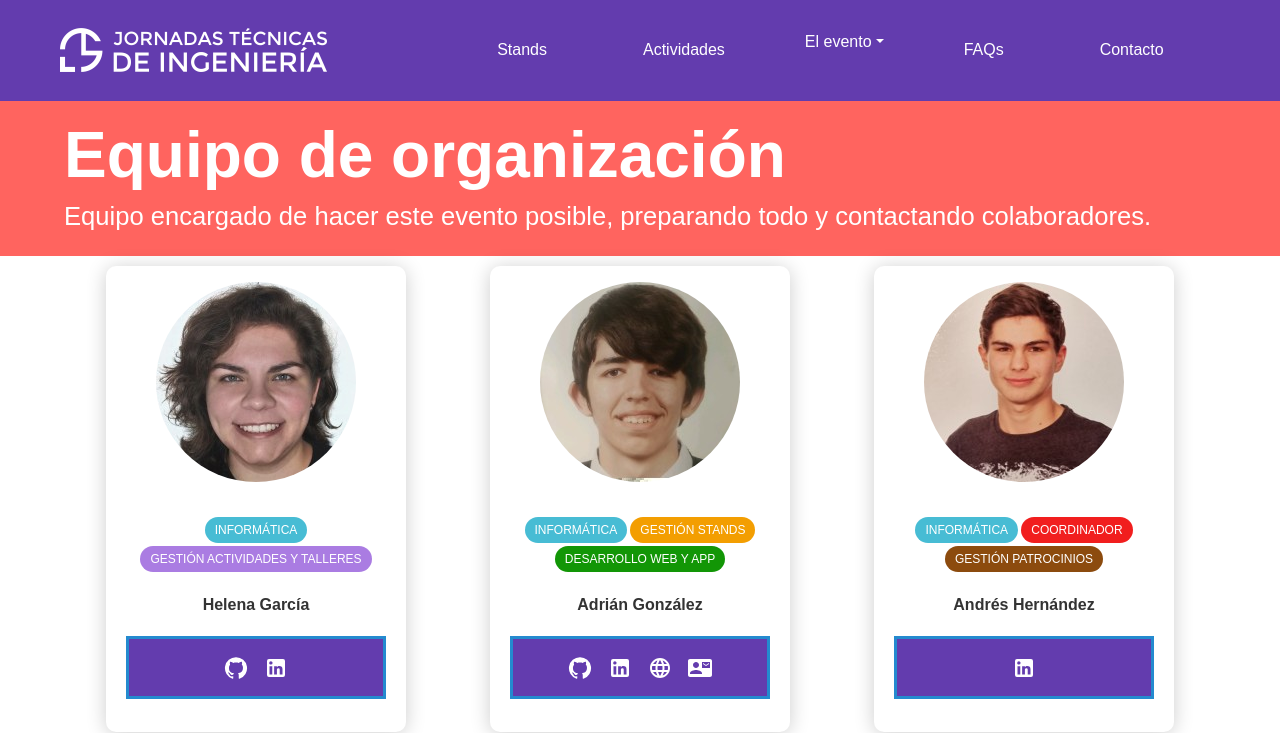
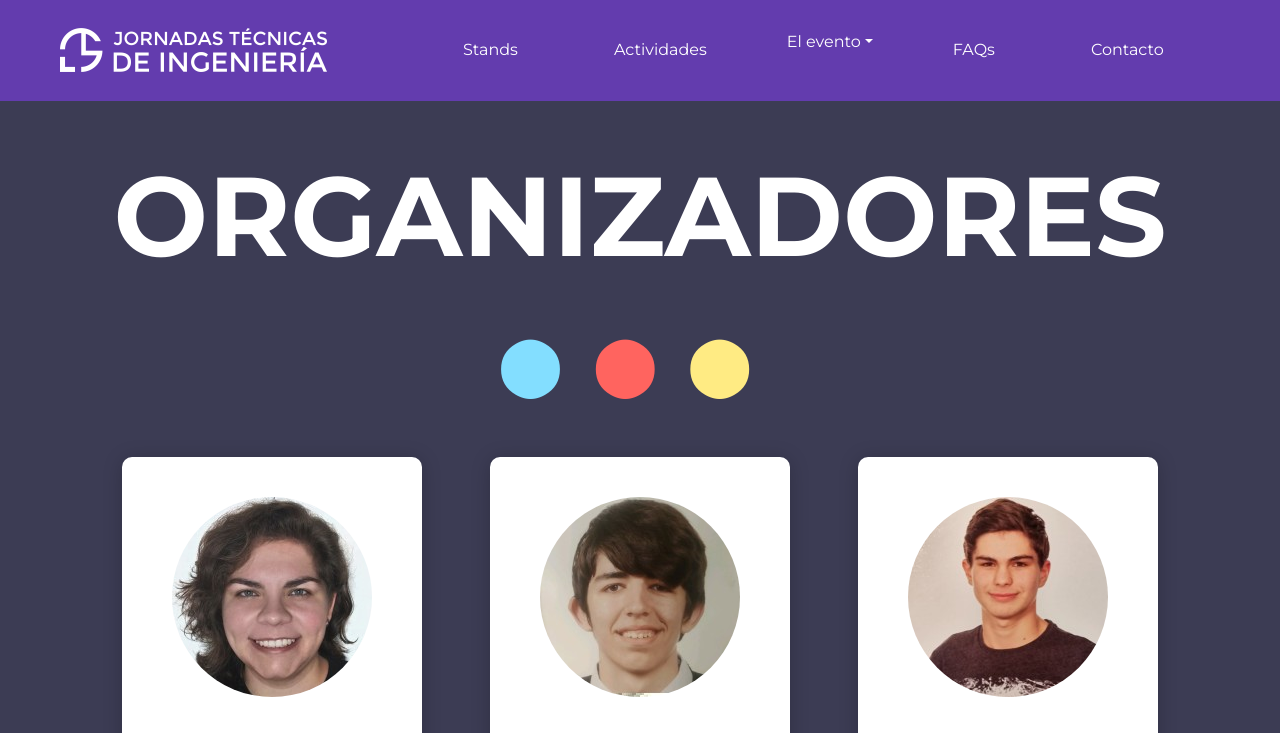
Before and after one commit to JornadasTecnicasDeIngenieria/web, a Next.js app: page /organizadores in a window 1280 px wide. Shown: the top 733 px of the page. Built offline with nearby package versions, Linux system fonts and the light colour scheme.

Commit message:
Mejora diseño Página Organizadores

```diff
--- a/components/Card.js
+++ b/components/Card.js
@@ -32,19 +32,18 @@ function Card({ imageSource, name, categories, social }) {
                     position: "relative",
                     zIndex: 999,
                     scale: 1.05,
-                    background: "white",
+                    borderRadius: "0.5rem",
                     transition: {
                         duration: 0.2,
                     }
                 }}>
                     <div className="custom-card">
-
+                        <br/>
                         <div className="custom-card-header">
                             <img src={imageSource} alt={name} />
                         </div>
                         <div className="custom-card-body">
                             <Grid container justifyContent="center" alignItems="center">
-
                                 {
                                     tags.map(tag => {
                                         return (
@@ -53,7 +52,6 @@ function Card({ imageSource, name, categories, social }) {
                                     })
                                 }
                             </Grid>
-
                             <Name>
                                 {name}
                             </Name>
@@ -85,17 +83,17 @@ function Card({ imageSource, name, categories, social }) {
 export default Card;
 
 const Name = styled.h4`
-    font-size: 1.5rem;
-    color: #333;
+    font-size: 2rem;
+    color: #3c3c54;
     align-self: center;
 `
 
 const Social = styled.div`
 width: 100%;
-background-color: #633CAE;
+background-color: #3c3c54;
 color: white;
-border: 3px solid rgba(36,138,207,1);
 z-index: 9999;
 padding: 1rem;
 margin: 0;
+border-radius: 0.5rem;
 `
--- a/pages/organizadores.js
+++ b/pages/organizadores.js
@@ -1,4 +1,6 @@
 import Cards from "@components/Cards";
+import styled from "@emotion/styled"
+import { Grid, Container } from "@mui/material"
 import Layout from "@components/layouts/MainLayout";
 import IntroSection from "@components/IntroSection";
 import CardCarousel from "@components/carousel";
@@ -10,14 +12,77 @@ const Organizadores = () => {
 
     return (
         <Layout>
-            <IntroSection title="Equipo de organización" desc="Equipo encargado de hacer este evento posible, preparando todo y contactando colaboradores." />
+            <link href='https://fonts.googleapis.com/css?family=Montserrat' rel='stylesheet'></link>
+            <link href="https://fonts.googleapis.com/css2?family=Montserrat:wght@700&display=swap" rel="stylesheet"></link>
+            <Section><Container>
+            <br/><br/>
+            <AlignedDiv><Title>ORGANIZADORES</Title></AlignedDiv>
+            <AlignedDiv><Circles><CircleB>⬤</CircleB><CircleO>⬤</CircleO><CircleY>⬤</CircleY></Circles></AlignedDiv>
             <Cards organizadores={organizadores} />
             <br/><br/>
-            <IntroSection title="Grupo de Voluntarios" desc="Equipo que ayudará a mantener el orden y colaborará el día del evento." />
-            <Cards organizadores={voluntarios} />
-            <br/><br/>
+            </Container></Section>
         </Layout>
     )
 }
 
 export default Organizadores;
+
+const AlignedDiv = styled.div`
+    display: flex;
+    justify-content: center;
+    align-items: center;`;
+
+const Section = styled.div`
+    background-color: #3c3c54;`
+
+const ImageDiv = styled.div`
+    display: flex;
+    align-items: center;
+    border-radius: 25px;
+    overflow: hidden;`;
+
+const Title = styled.h2`
+    color: #ffffff;
+    font-size: 7rem;
+    font-weight: 900;`
+
+const Category = styled.h2`
+    color: #ffffff;
+    font-size: 3rem;
+    font-weight: 700;
+    font-family: 'Montserrat', sans-serif;`
+
+const DescriptionText = styled.p`
+    color: #ffffff;
+    font-size: 1.5rem;
+    font-weight: 500;
+    font-family: 'Montserrat'`
+
+const Highlight = styled.span`
+    color: #ffffff;
+    font-size: 1.5rem;
+    font-weight: 700;
+    font-family: 'Montserrat'`
+
+const Circles = styled.h2`
+    font-size: 3.5rem;
+    padding: 2rem;
+    font-weight: 700;`;
+
+const CircleY = styled.span`
+    color: #FFEB83;
+    font-size: 3.5rem;
+    padding-right: 2rem;
+    font-weight: 700;`;
+
+const CircleO = styled.span`
+    color: #FF645F;
+    font-size: 3.5rem;
+    padding-right: 2rem;
+    font-weight: 700;`;
+
+const CircleB = styled.span`
+    color: #83DEFF;
+    font-size: 3.5rem;
+    padding-right: 2rem;
+    font-weight: 700;`;
--- a/pages/stands.js
+++ b/pages/stands.js
@@ -66,7 +66,7 @@ background-color: #3c3c54;`
 const ImageDiv = styled.div`
 display: flex;
 align-items: center;
-border-radius: 25px;
+border-radius: 1.5rem;
 overflow: hidden;
 `;
 
```
Also changed, not shown: components/Cards.js (+4 -4 lines).
